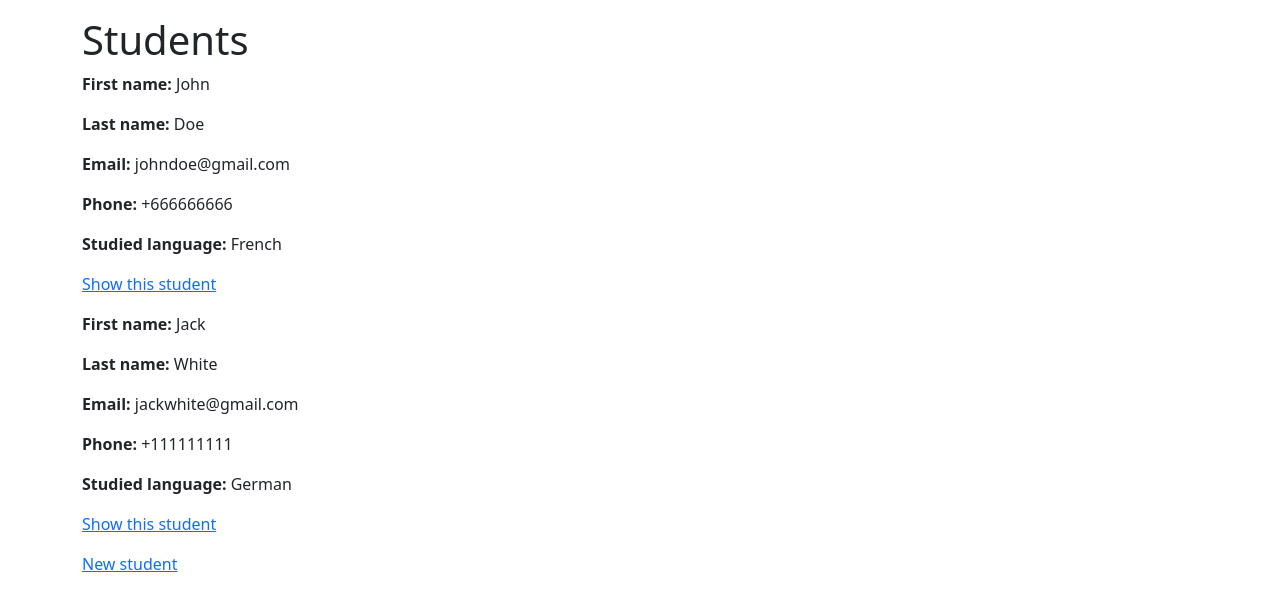
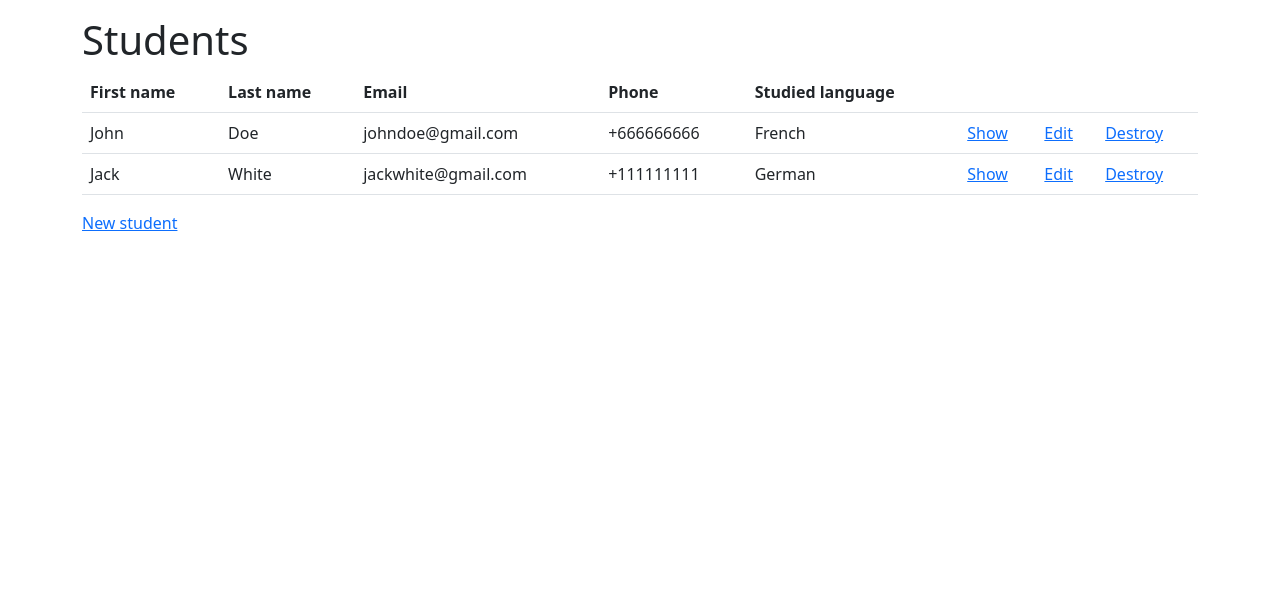
Before and after one commit to vlash0505/ruby-university-course, a Rails app: page /students in a window 1280 px wide. Shown: the part 56-667 px from the top of the page. Run offline with Rails 7, Linux system fonts and the light colour scheme; data comes from the database, SQL or seed files in the repository; both versions use the stored data as it was after the commit; some libraries are stand-ins or nearby versions.

Commit message:
[Lab7] display entities in a table

```diff
--- a/Lab7/students/app/views/students/_student.html.erb
+++ b/Lab7/students/app/views/students/_student.html.erb
@@ -1,27 +1,11 @@
 <div id="<%= dom_id student %>">
-  <p>
-    <strong>First name:</strong>
-    <%= student.first_name %>
-  </p>
 
-  <p>
-    <strong>Last name:</strong>
-    <%= student.last_name %>
-  </p>
-
-  <p>
-    <strong>Email:</strong>
-    <%= student.email %>
-  </p>
-
-  <p>
-    <strong>Phone:</strong>
-    <%= student.phone %>
-  </p>
-
-  <p>
-    <strong>Studied language:</strong>
-    <%= student.studied_language %>
-  </p>
+  <ul class="student_entity">
+    <li><%= student.first_name %></li>
+    <li><%= student.last_name %></li>
+    <li><%= student.email %></li>
+    <li><%= student.phone %></li>
+    <li><%= student.studied_language %></li>
+  </ul>
 
 </div>
--- a/Lab7/students/app/views/students/index.html.erb
+++ b/Lab7/students/app/views/students/index.html.erb
@@ -2,13 +2,33 @@
 
 <h1>Students</h1>
 
-<div id="students">
-  <% @students.each do |student| %>
-    <%= render student %>
-    <p>
-      <%= link_to "Show this student", student %>
-    </p>
-  <% end %>
-</div>
+<table class="table">
+  <thead>
+    <tr>
+      <th>First name</th>
+      <th>Last name</th>
+      <th>Email</th>
+      <th>Phone</th>
+      <th>Studied language</th>
+      <th colspan="3"></th>
+    </tr>
+  </thead>
+
+  <tbody id="students">
+    <% @students.each do |student| %>
+      <tr>
+        <td><%= student.first_name %></td>
+        <td><%= student.last_name %></td>
+        <td><%= student.email %></td>
+        <td><%= student.phone %></td>
+        <td><%= student.studied_language %></td>
+        <td><%= link_to 'Show', student %></td>
+        <td><%= link_to 'Edit', edit_student_path(student) %></td>
+        <td><%= link_to 'Destroy', student, method: :delete, data: { confirm: 'Are you sure?' } %></td>
+      </tr>
+    <% end %>
+  </tbody>
+
+</table>
 
 <%= link_to "New student", new_student_path %>
```
Also changed, not shown: Lab7/students/db/development.sqlite3.
